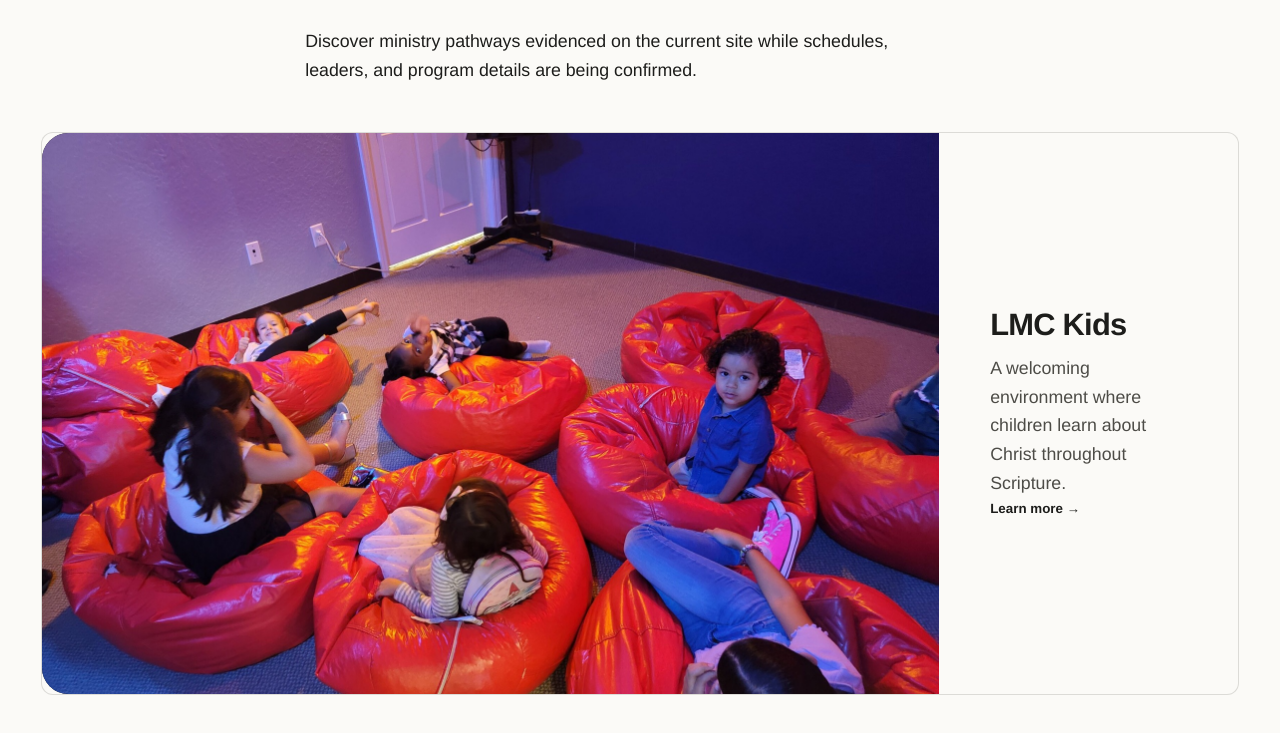
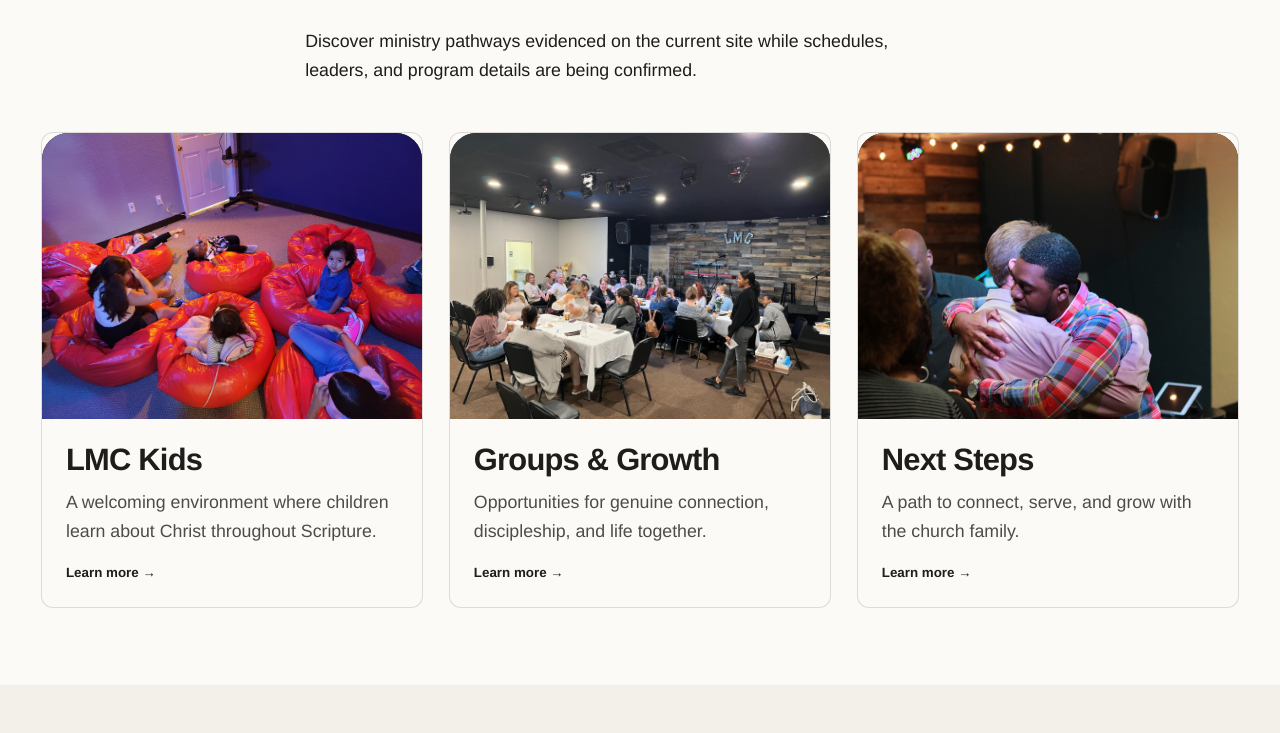
Before and after one commit to living-message-church/living-message-church, a Next.js app: page / in a window 1280 px wide. Shown: the part 3760-4493 px from the top of the page. Built offline with nearby package versions, Linux system fonts and the light colour scheme; no server answers.

Commit message:
style: align ministry cards in one row

```diff
--- a/src/components/sections/ministry-grid.tsx
+++ b/src/components/sections/ministry-grid.tsx
@@ -13,7 +13,7 @@ export function MinistryGrid() {
       <div className="card-grid ministry-story-grid">
         {ministries.map((ministry) => (
           <Card key={ministry.id} className="ministry-card">
-            <MediaFrame image={homePhotography.ministries[ministry.id]} label={`${ministry.name.value} photography`} ratio="landscape" tone="sage" sizes="(max-width: 48rem) 100vw, (max-width: 70rem) 50vw, (max-width: 100rem) 50vw, 42rem" />
+            <MediaFrame image={homePhotography.ministries[ministry.id]} label={`${ministry.name.value} photography`} ratio="landscape" tone="sage" sizes="(max-width: 48rem) 100vw, (max-width: 70rem) 50vw, 30vw" />
             <div className="card-copy"><h3>{ministry.name.value}</h3><p>{ministry.summary.value}</p><Link href={ministry.href}>Learn more <span aria-hidden="true">→</span></Link></div>
           </Card>
         ))}
--- a/src/styles/globals.css
+++ b/src/styles/globals.css
@@ -186,13 +186,12 @@ button, input, textarea, select { font: inherit; }
 .empty-card p { max-width: 48rem; margin-bottom: 0; }
 .card-index { font-family: var(--font-display); font-size: var(--step-1); font-weight: 700; color: var(--color-blue); }
 .card-grid { display: grid; grid-template-columns: repeat(3, 1fr); gap: var(--space-4); }
-.ministry-card { transition: background-color 160ms ease, border-color 160ms ease; }
+.ministry-card { display: grid; grid-template-rows: auto 1fr; transition: background-color 160ms ease, border-color 160ms ease; }
 .ministry-card:hover { border-color: color-mix(in srgb, var(--color-ink) 26%, transparent); }
-.ministry-story-grid { grid-template-columns: repeat(2, minmax(0, 38rem)); justify-content: space-between; gap: clamp(1.5rem, 3vw, 3rem); }
-.ministry-story-grid .ministry-card:first-child { display: grid; grid-column: 1 / -1; grid-template-columns: minmax(0, 1.5fr) minmax(18rem, 0.5fr); }
-.ministry-story-grid .ministry-card:first-child .media-frame { border-radius: var(--radius-image) 0 0 var(--radius-image); aspect-ratio: 16 / 10; }
-.ministry-story-grid .ministry-card:first-child .card-copy { display: grid; align-content: center; padding: clamp(2rem, 4vw, 3.5rem); }
-.ministry-story-grid .ministry-card:first-child .card-copy p { max-width: 30ch; }
+.ministry-story-grid { grid-template-columns: repeat(3, minmax(0, 1fr)); gap: clamp(1.25rem, 2vw, 2rem); }
+.ministry-story-grid .media-frame { aspect-ratio: 4 / 3; }
+.ministry-story-grid .card-copy { display: flex; align-items: flex-start; flex-direction: column; }
+.ministry-story-grid .card-copy a { margin-top: auto; padding-top: var(--space-3); }
 .card-copy { padding: var(--space-4); }
 .card-copy h3 { margin: 0 0 0.75rem; font-family: var(--font-display); font-size: var(--step-2); font-weight: 700; letter-spacing: -0.025em; line-height: 1.08; }
 .card-copy p { max-width: 34ch; color: var(--color-ink-soft); }
@@ -413,8 +412,6 @@ button, input, textarea, select { font: inherit; }
   .section-intro { display: block; }
   .section-intro .heading { margin-bottom: var(--space-4); }
   .card-grid, .facts-grid, .visit-list { grid-template-columns: 1fr; }
-  .ministry-story-grid .ministry-card:first-child { display: block; grid-column: auto; }
-  .ministry-story-grid .ministry-card:first-child .media-frame { border-radius: var(--radius-image) var(--radius-image) 0 0; aspect-ratio: 16 / 11; }
   .footer-lead .footer-facts { grid-column: 1; }
   .footer-grid { grid-template-columns: repeat(2, 1fr); }
   .footer-grid > div:first-child { grid-column: 1 / -1; margin-bottom: var(--space-4); }
```
Also changed, not shown: 1 other file (tests, documents, lock files or other folders).
